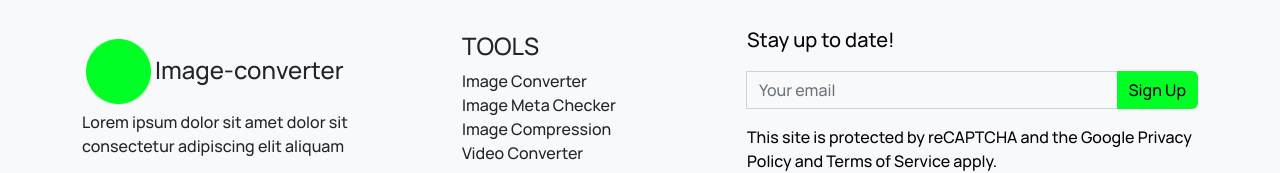
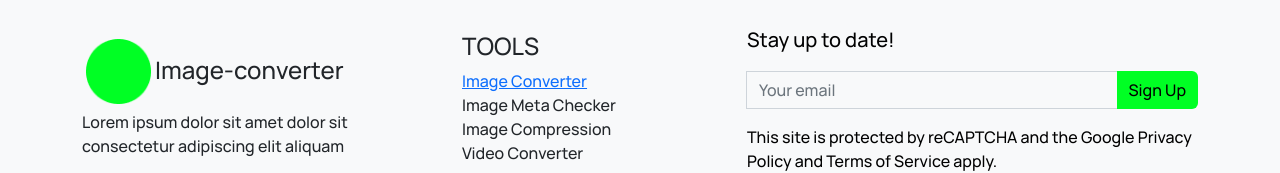
Before and after one commit to MUNYYBY/image-converter, a Next.js app: page / in a window 1280 px wide. Shown: the part 1350-1523 px from the top of the page. Built offline with nearby package versions, Linux system fonts and the light colour scheme.

Commit message:
Footer navigation linking

```diff
--- a/Components/Footer/footer.js
+++ b/Components/Footer/footer.js
@@ -41,11 +41,13 @@ export default function Footer() {
                 <h4 className="text-uppercase">Tools</h4>
                 <ul className="list-unstyled">
                   <li>
-                    <a href="#!" className="link-dark text-decoration-none">
+                    <Link
+                      href="/cx/image-converter"
+                      className="link-dark text-decoration-none"
+                    >
                       Image Converter
-                    </a>
+                    </Link>
                   </li>
-
                   <li>
                     <a href="#!" className="link-dark text-decoration-none">
                       Image Meta Checker
```
